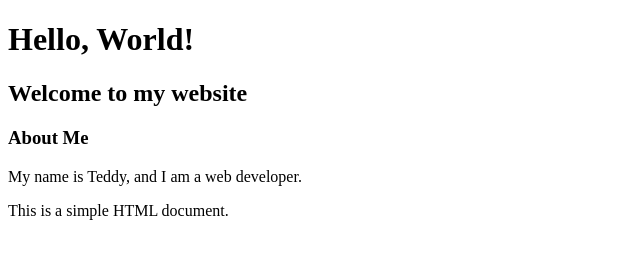
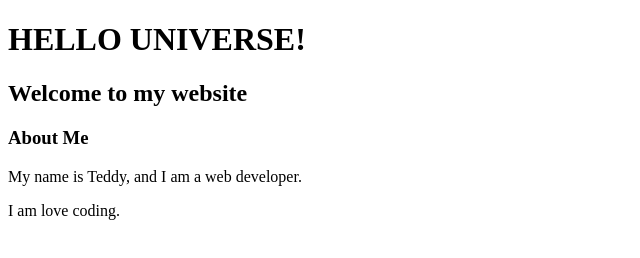
Before and after one commit to tehddy/my_web, a plain HTML site: page index.html in a window 1280 px wide. Shown: the whole page, without its empty margins (0-640 px from the left). Drawn offline with Linux system fonts and the light colour scheme.

Commit message:
Update index.html

```diff
--- a/index.html
+++ b/index.html
@@ -3,15 +3,15 @@
 <head>
     <meta charset="UTF-8">
     <meta name="viewport" content="width=device-width, initial-scale=1.0">
-    <title>Document</title>
+    <title>legendary</title>
 </head>
 <body>
-    <h1>Hello, World!</h1>
+    <h1>HELLO UNIVERSE!</h1>
     <h2>Welcome to my website</h2>
     <h3>About Me</h3>
     <p>My name is Teddy, and I am a web developer.</p>
 
-    <p>This is a simple HTML document.</p>
+    <p>I am  love coding.</p>
 
 </body>
 </html>
```
